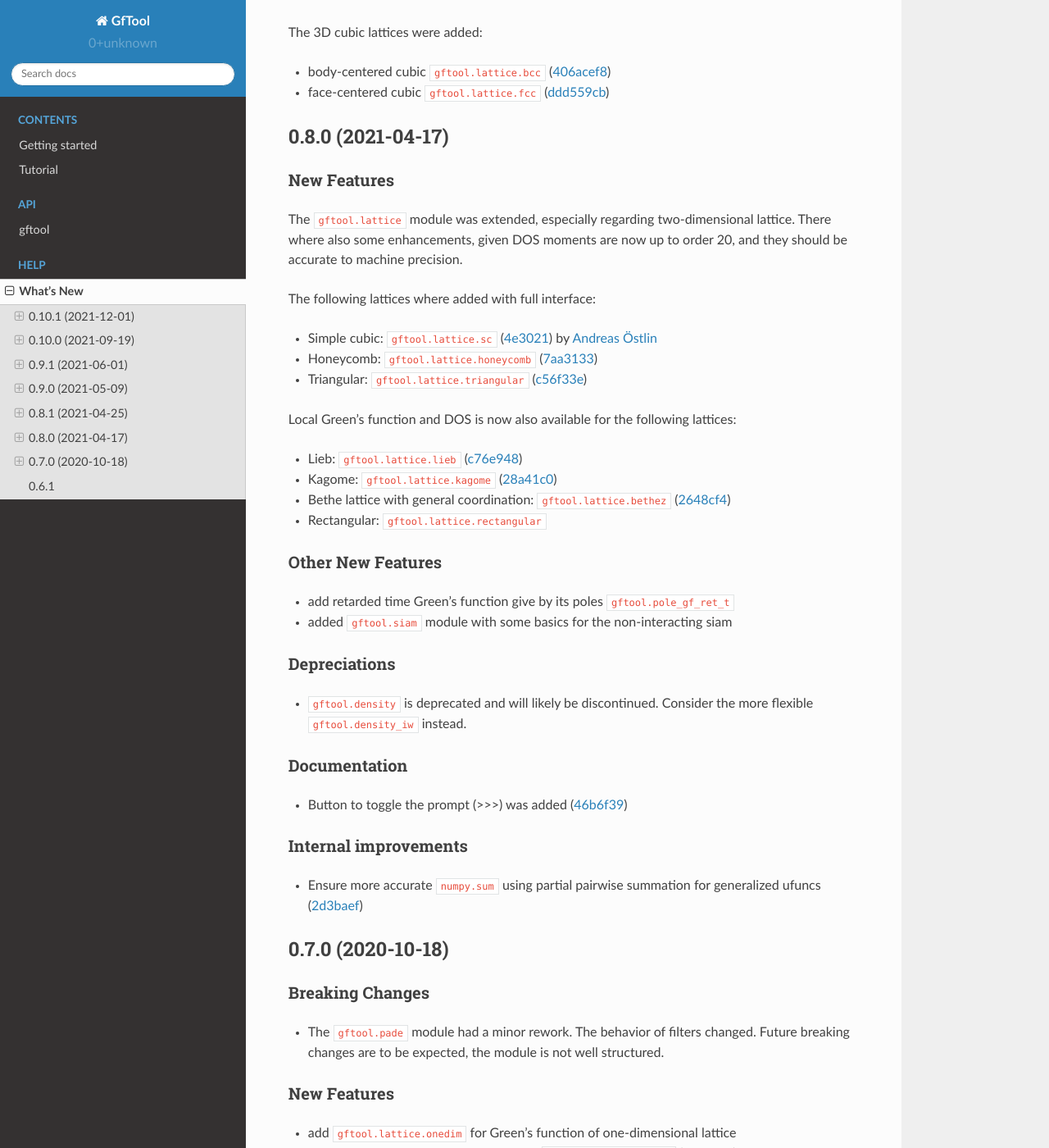
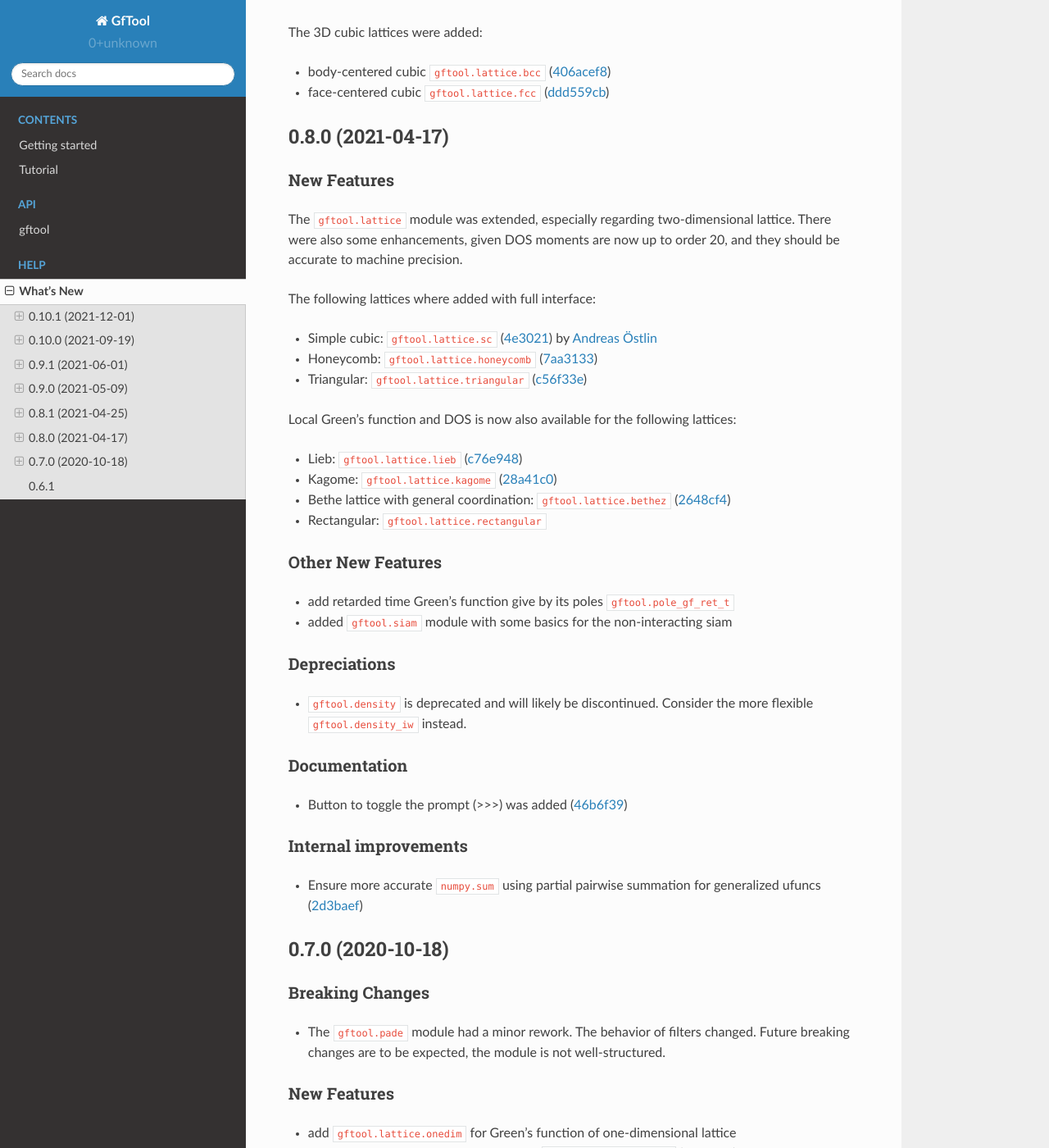
Before and after one commit to DerWeh/gftools, a Sphinx documentation site: the page built from docs/source/whats-new.rst, in a window 1280 px wide and 1400 px high, scrolled down 2053 px. Shown: the whole window at 82% size. Built offline with Sphinx 7.4.7 and the Read the Docs theme 2.0.0, drawn with Linux system fonts in a browser that asks for light colours; pages that are not in the unit, such as notebooks, are missing from menus; cross-references to code outside the pages are shown as plain code.

Commit message:
Doc: fix spelling

```diff
--- a/README.rst
+++ b/README.rst
@@ -51,7 +51,7 @@ Alternatively, it can be installed via GitHub. You can install it using
 where `VERSION` can be a release (e.g. `0.5.1`) or a branch (e.g. `develop`).
 (As always, it is not advised to install it into your system Python,
 consider using `pipenv`_, `venv`_, `conda`_, `pyenv`_, or similar tools.)
-Of course you can also clone or fork the project.
+Of course, you can also clone or fork the project.
 
 If you clone the project, you can locally build the documentation:
 
--- a/docs/source/getting-started.rst
+++ b/docs/source/getting-started.rst
@@ -52,7 +52,7 @@ Alternatively, it can be installed via GitHub. You can install it using
 where `VERSION` can be a release (e.g. `0.5.1`) or a branch (e.g. `develop`).
 (As always, it is not advised to install it into your system Python,
 consider using `pipenv`_, `venv`_, `conda`_, `pyenv`_, or similar tools.)
-Of course you can also clone or fork the project.
+Of course, you can also clone or fork the project.
 
 If you clone the project, you can locally build the documentation:
 
--- a/whats-new.rst
+++ b/whats-new.rst
@@ -114,7 +114,7 @@ New Features
 ~~~~~~~~~~~~
 
 The `gftool.lattice` module was extended, especially regarding two-dimensional lattice.
-There where also some enhancements, given DOS moments are now up to order 20,
+There were also some enhancements, given DOS moments are now up to order 20,
 and they should be accurate to machine precision.
 
 The following lattices where added with full interface:
@@ -163,7 +163,7 @@ Breaking Changes
 
 * The `gftool.pade` module had a minor rework.
   The behavior of filters changed. Future breaking changes are to be expected,
-  the module is not well structured.
+  the module is not well-structured.
 
 New Features
 ~~~~~~~~~~~~
```
Also changed, not shown: docs/source/tutorial.rst (+4 -4 lines).
